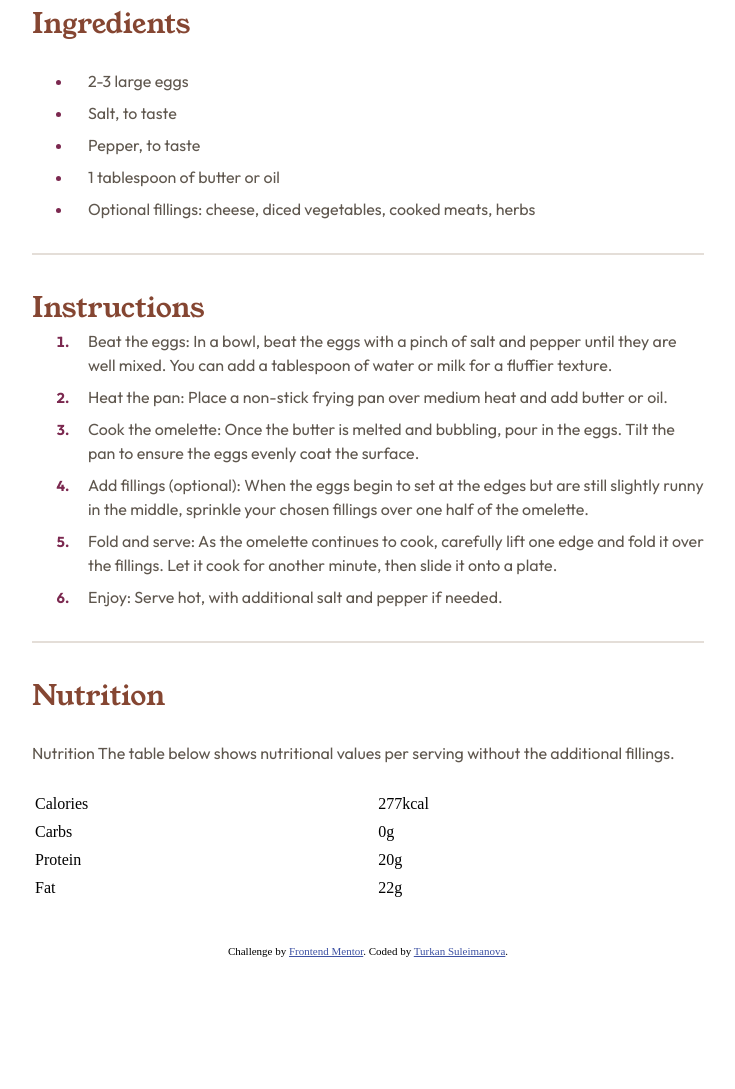
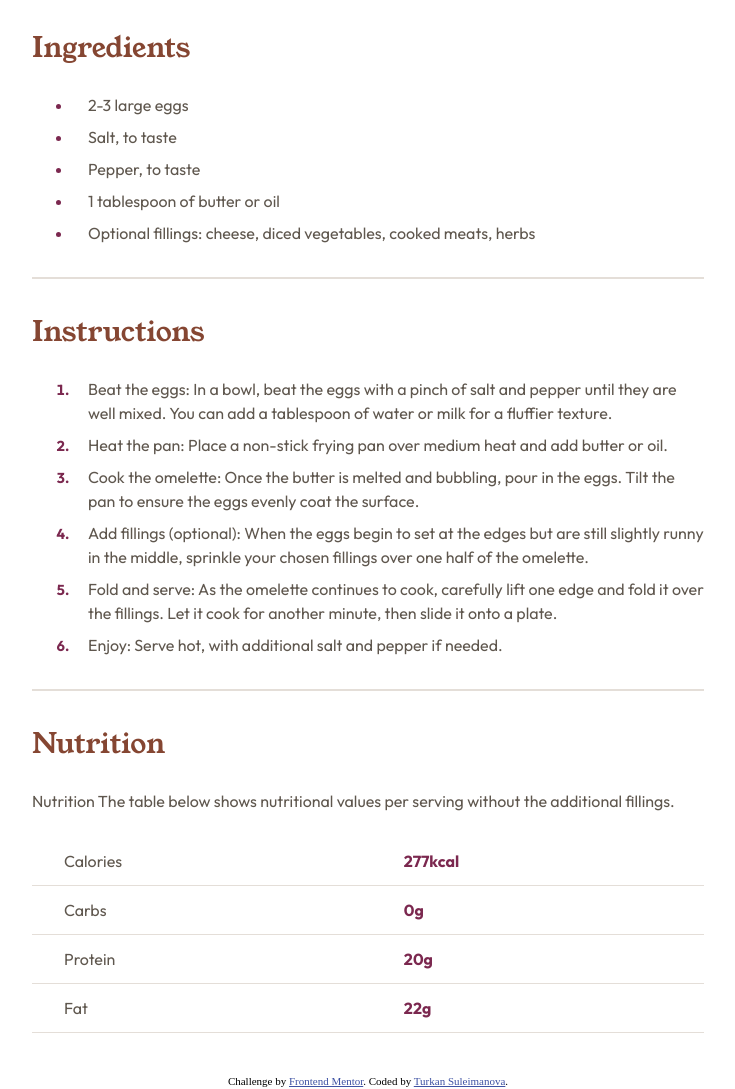
Before and after one commit to turkan03/recipe-page, a plain HTML site: page index.html in a window 1280 px wide. Shown: the part 746-1835 px from the top of the page, without its empty margins (272-1007 px from the left). Before the commit the page ends 1705 px from the top, so only its background shows below. Drawn offline with Linux system fonts and the light colour scheme.

Commit message:
Add style for table

```diff
--- a/css/index.css
+++ b/css/index.css
@@ -33,7 +33,7 @@ main {
 }
 
 .content_ingredients,
-.content_content_instruction,
+.content_instruction,
 .content_nutrition,
 .card_header {
   display: flex;
@@ -79,7 +79,7 @@ hr {
 
 .content_preparation-time {
   background-color: var(--rose-pastel);
-  max-width: 19, 4375rem;
+  max-width: 19.4375rem;
   padding: 1.5rem;
   border-radius: 12px;
   display: flex;
@@ -103,3 +103,24 @@ li::marker {
   font-weight: bold;
   font-size: 0.9rem;
 }
+
+table td {
+  font-size: 1rem;
+  font-weight: 400;
+  color: var(--stone_medium);
+  font-family: var(--embed_f);
+  border-bottom: solid 1px var(--stone_grey);
+  padding: 0.75rem 2rem;
+}
+
+table {
+  border-collapse: collapse;
+}
+
+td {
+}
+
+td:last-child {
+  color: var(--rose);
+  font-weight: 700;
+}
```
